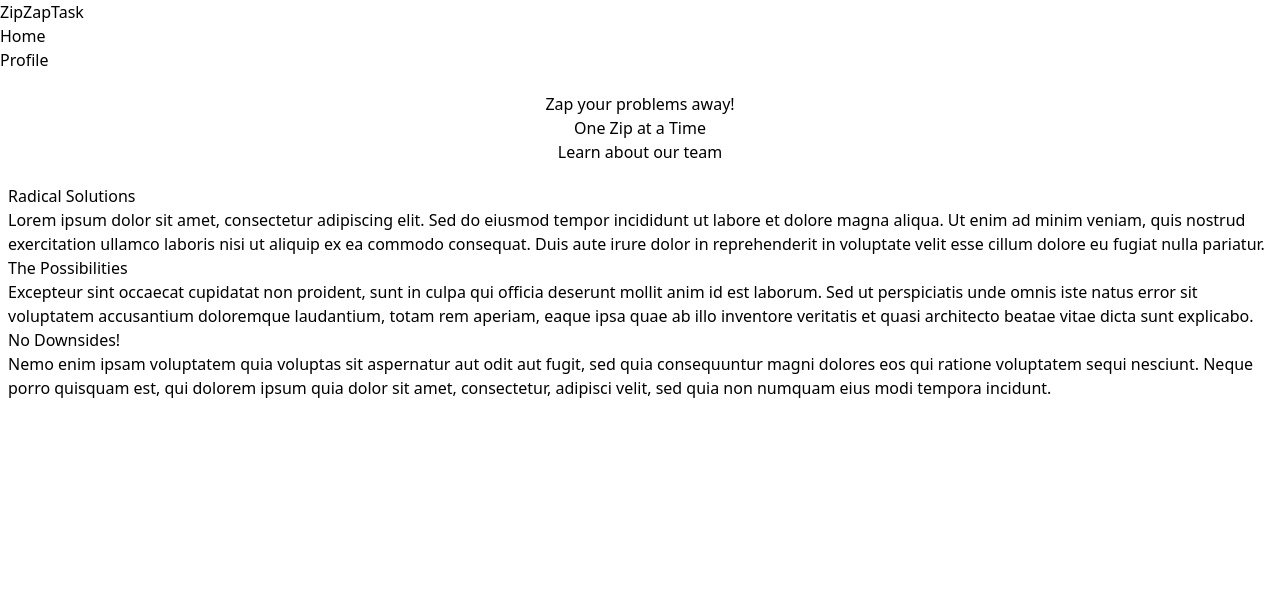
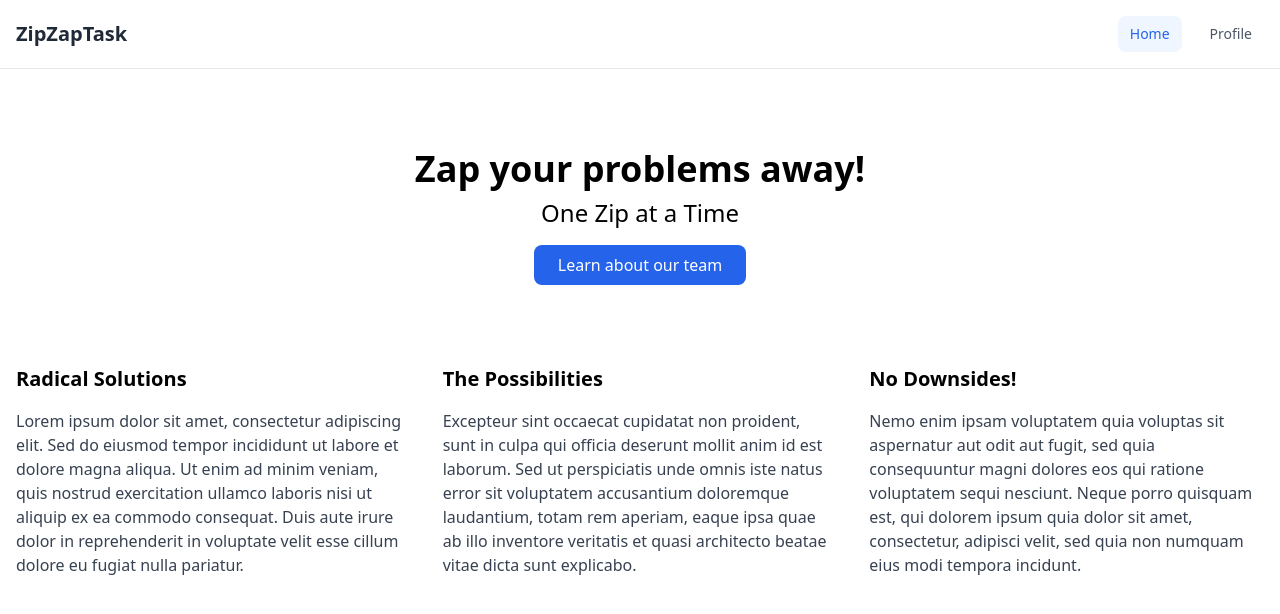
Before and after one commit to ZipZapTask/ZipZapTask, a Flask app: page / in a window 1280 px wide. Shown: the top 614 px of the page. Run offline with Flask 3, Linux system fonts and the light colour scheme.

Commit message:
Switch from bootstrap to tailwind

```diff
--- a/templates/base.html
+++ b/templates/base.html
@@ -1,33 +1,39 @@
 <!doctype html>
+<html lang="en">
+    <head>
+        <meta charset="UTF-8">
+        <meta content="width=device-width, initial-scale=1.0" name="viewport">
         <title>{% block title %}{% endblock %} - ZipZapTask</title>
-<link href="{{url_for('static',filename='css/main.css')}}" rel="stylesheet">
+        <link href="{{ url_for('static',filename='css/main.css') }}" rel="stylesheet" >
+    </head>
+    <body>
+        <header>
+            <nav class="bg-white border-b border-gray-200">
+                <div class="max-w-7xl mx-auto px-4">
+                    <div class="flex flex-wrap items-center justify-between py-4">
+                        <a href="{{ url_for('home') }}" class="text-xl font-bold text-gray-800 hover:font-extrabold">
+                            ZipZapTask
+                        </a>
 
-
-<nav class="navbar navbar-expand-lg bg-body-tertiary">
-    <div class="container-fluid">
-        <a class="navbar-brand" href="{{ url_for('home') }}">ZipZapTask</a>
-        <button class="navbar-toggler" type="button" data-bs-toggle="collapse"
-                data-bs-target="#navbarSupportedContent" aria-controls="navbarSupportedContent"
-                aria-expanded="false" aria-label="Toggle navigation">
-            <span class="navbar-toggler-icon"></span>
-        </button>
-        <div class="collapse navbar-collapse" id="navbarSupportedContent">
-            <ul class="navbar-nav me-auto mb-2 mb-lg-0">
+                        <div class="flex flex-wrap items-center gap-4">
                             {% for item in nav_items %}
-                <li class="nav-item">
-                    <a class="nav-link {% if request.endpoint == item.url %}active{% endif %}"
-                       href="{{ url_for(item.url) }}">
+                                <a href="{{ url_for(item.url) }}"
+                                   class="px-3 py-2 rounded-md text-sm font-medium
+                                      {% if request.endpoint == item.url %}
+                                      text-blue-600 bg-blue-50
+                                      {% else %}
+                                      text-gray-600 hover:text-gray-900 hover:bg-gray-50
+                                      {% endif %}">
                                     {{ item.name }}
                                 </a>
-                </li>
                             {% endfor %}
-            </ul>
+                        </div>
                     </div>
                 </div>
             </nav>
-<section class="content">
-    {% for message in get_flashed_messages() %}
-        <div class="flash">{{ message }}</div>
-    {% endfor %}
+        </header>
+        <main>
             {% block content %}{% endblock %}
-</section>
+        </main>
+    </body>
+</html>
--- a/templates/home.html
+++ b/templates/home.html
@@ -3,24 +3,24 @@
 {% block title %} Home {% endblock %}
 
 {% block content %}
-    <div class="jumbotron text-center mt-5">
-        <h1>Zap your problems away!</h1>
-        <h2>One Zip at a Time</h2>
-        <a class="btn btn-primary" href="{{ url_for('profile') }}">Learn about our team</a>
+    <div class="text-center mt-20">
+        <h1 class="text-4xl font-bold">Zap your problems away!</h1>
+        <h2 class="text-2xl mt-2">One Zip at a Time</h2>
+        <a class="inline-block mt-4 px-6 py-2 bg-blue-600 text-white rounded hover:bg-blue-700" href="{{ url_for('profile') }}">Learn about our team</a>
     </div>
-    <div class="container mt-5">
-        <div class="row">
-            <div class="col-md-4">
-                <h3>Radical Solutions</h3>
-                <p>Lorem ipsum dolor sit amet, consectetur adipiscing elit. Sed do eiusmod tempor incididunt ut labore et dolore magna aliqua. Ut enim ad minim veniam, quis nostrud exercitation ullamco laboris nisi ut aliquip ex ea commodo consequat. Duis aute irure dolor in reprehenderit in voluptate velit esse cillum dolore eu fugiat nulla pariatur.</p>
+    <div class="container mx-auto px-4 mt-20">
+        <div class="grid grid-cols-1 md:grid-cols-3 gap-8">
+            <div>
+                <h3 class="text-xl font-semibold mb-4">Radical Solutions</h3>
+                <p class="text-gray-700">Lorem ipsum dolor sit amet, consectetur adipiscing elit. Sed do eiusmod tempor incididunt ut labore et dolore magna aliqua. Ut enim ad minim veniam, quis nostrud exercitation ullamco laboris nisi ut aliquip ex ea commodo consequat. Duis aute irure dolor in reprehenderit in voluptate velit esse cillum dolore eu fugiat nulla pariatur.</p>
             </div>
-            <div class="col-md-4">
-                <h3>The Possibilities</h3>
-                <p>Excepteur sint occaecat cupidatat non proident, sunt in culpa qui officia deserunt mollit anim id est laborum. Sed ut perspiciatis unde omnis iste natus error sit voluptatem accusantium doloremque laudantium, totam rem aperiam, eaque ipsa quae ab illo inventore veritatis et quasi architecto beatae vitae dicta sunt explicabo.</p>
+            <div>
+                <h3 class="text-xl font-semibold mb-4">The Possibilities</h3>
+                <p class="text-gray-700">Excepteur sint occaecat cupidatat non proident, sunt in culpa qui officia deserunt mollit anim id est laborum. Sed ut perspiciatis unde omnis iste natus error sit voluptatem accusantium doloremque laudantium, totam rem aperiam, eaque ipsa quae ab illo inventore veritatis et quasi architecto beatae vitae dicta sunt explicabo.</p>
             </div>
-            <div class="col-md-4">
-                <h3>No Downsides!</h3>
-                <p>Nemo enim ipsam voluptatem quia voluptas sit aspernatur aut odit aut fugit, sed quia consequuntur magni dolores eos qui ratione voluptatem sequi nesciunt. Neque porro quisquam est, qui dolorem ipsum quia dolor sit amet, consectetur, adipisci velit, sed quia non numquam eius modi tempora incidunt.</p>
+            <div>
+                <h3 class="text-xl font-semibold mb-4">No Downsides!</h3>
+                <p class="text-gray-700">Nemo enim ipsam voluptatem quia voluptas sit aspernatur aut odit aut fugit, sed quia consequuntur magni dolores eos qui ratione voluptatem sequi nesciunt. Neque porro quisquam est, qui dolorem ipsum quia dolor sit amet, consectetur, adipisci velit, sed quia non numquam eius modi tempora incidunt.</p>
             </div>
         </div>
     </div>
```
Also changed, not shown: templates/profile.html (+14 -14 lines). Lines whose indentation alone changed are shown as unchanged.
